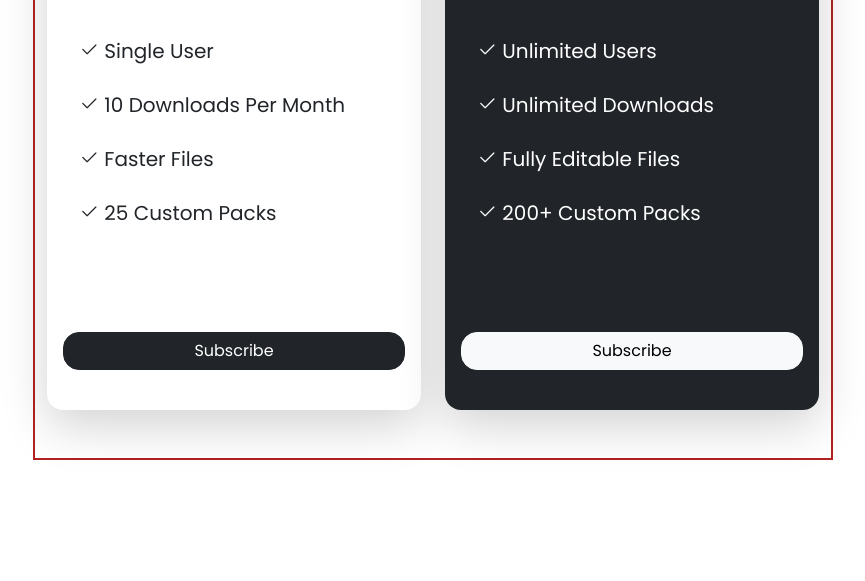
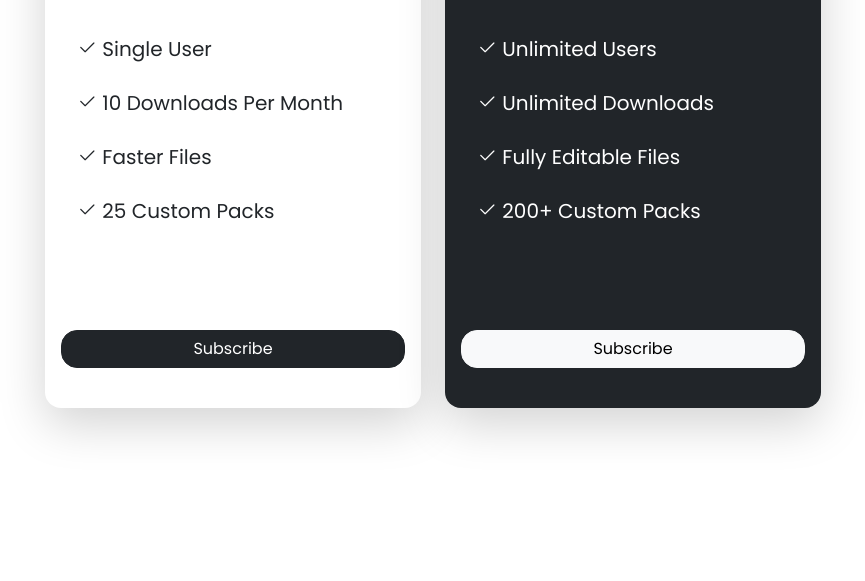
Before and after one commit to jazzrail/simple-bs-pricing-cards, a plain HTML site: page index.html in a window 1280 px wide. Shown: the part 219-800 px from the top of the page, without its empty margins (207-1072 px from the left). Drawn offline with nearby package versions, Linux system fonts and the light colour scheme.

Commit message:
Removed border

```diff
--- a/css/style.css
+++ b/css/style.css
@@ -5,6 +5,5 @@ body {
 @media (min-width: 800px) {
   .container {
     width: 800px;
-    border: 2px solid firebrick;
   }
 }
```
